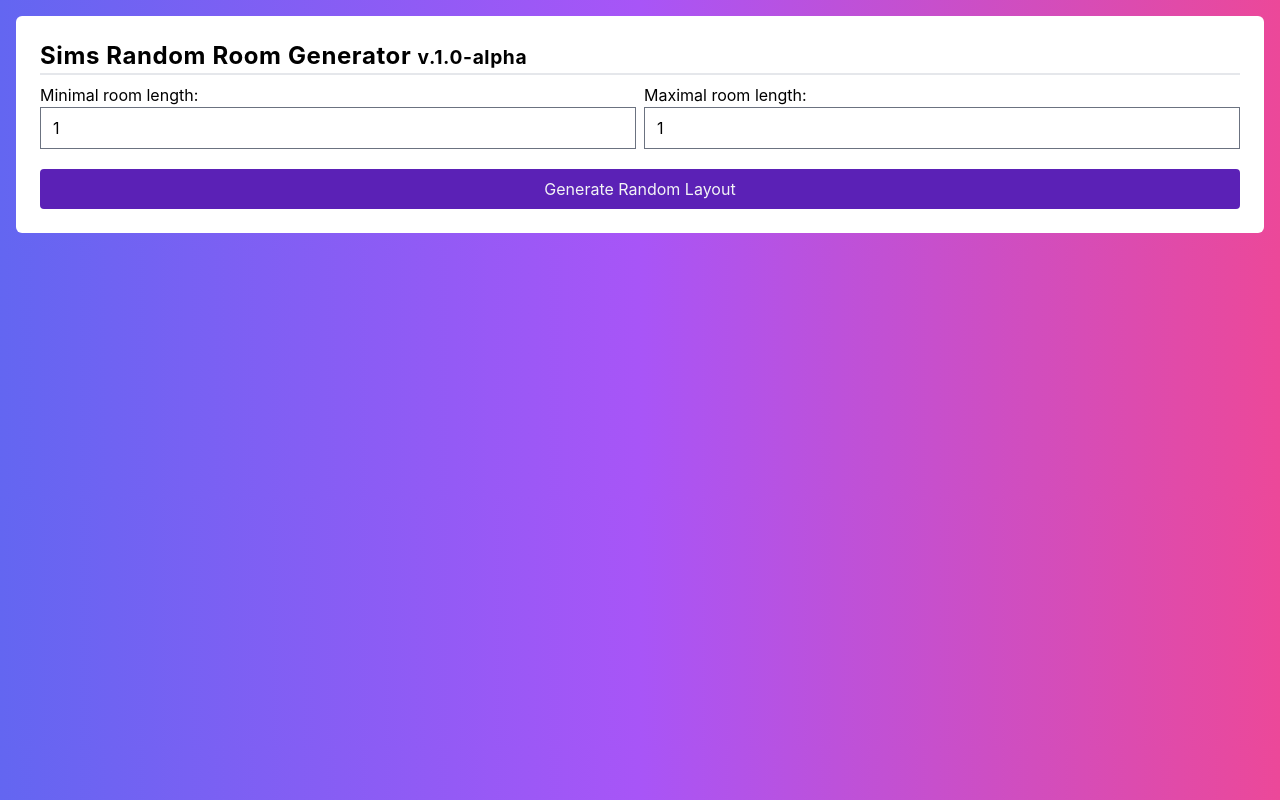
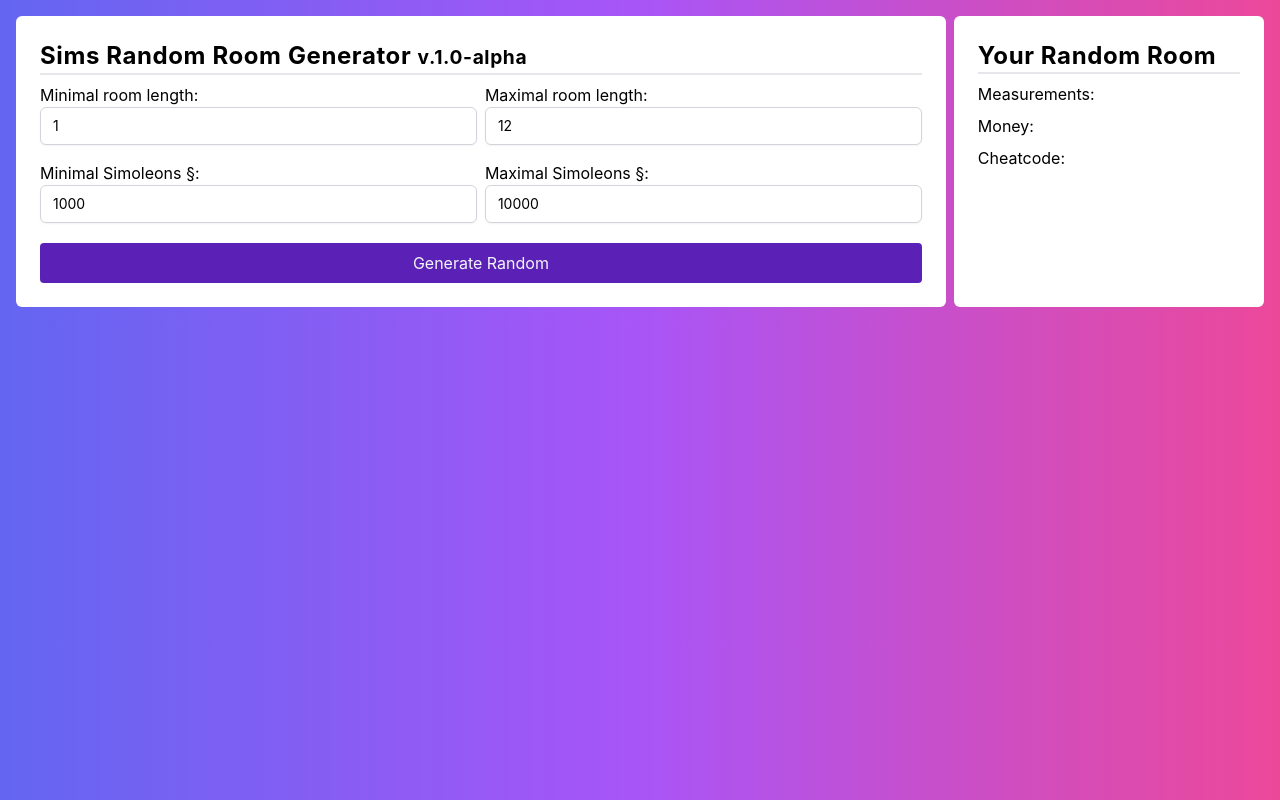
Before and after one commit to Schrotty/sims-random-rooms, a website built with Parcel: page src/index.html in a window 1280 px wide. Built offline with nearby package versions, Linux system fonts and the light colour scheme.

Commit message:
Update room generation

```diff
--- a/src/index.html
+++ b/src/index.html
@@ -8,24 +8,57 @@
   </head>
 
   <body class="bg-gradient-to-r from-indigo-500 via-purple-500 to-pink-500 w-full">
-    <div class="container mx-auto p-4">
-      <div class="bg-white rounded-md p-6">
-        <h1 class="text-2xl border-b-2 tracking-wide font-bold">Sims Random Room Generator <small>v.1.0-alpha</small></h1>
+    <div class="container mx-auto flex fle-row p-4 gap-2">
+      <div class="bg-white rounded-md p-6 w-9/12">
+        <h2 class="text-2xl border-b-2 tracking-wide font-bold">Sims Random Room Generator <small>v.1.0-alpha</small></h2>
 
         <div class="flex flex-row py-2 gap-2">
           <div class="flex flex-col w-6/12">
             <label for="min-x">Minimal room length:</label>
-            <input id="min-x" name="min-x" type="number" min="1" value="1">
+            <input id="min-x" name="min-x" type="number" min="1" value="1" class="focus:ring-indigo-500 focus:border-indigo-500 block w-full sm:text-sm border-gray-300 rounded-md shadow-sm">
           </div>
 
           <div class="flex flex-col w-6/12">
             <label for="max-x">Maximal room length:</label>
-            <input id="max-x" name="max-x" type="number" min="1" value="1">
+            <input id="max-x" name="max-x" type="number" min="1" value="12" class="focus:ring-indigo-500 focus:border-indigo-500 block w-full sm:text-sm border-gray-300 rounded-md shadow-sm">
+          </div>
+        </div>
+
+        <div class="flex flex-row py-2 gap-2">
+          <div class="flex flex-col w-6/12">
+            <label for="money-min">Minimal Simoleons §:</label>
+            <input id="money-min" type="number" min="1000" value="1000" class="focus:ring-indigo-500 focus:border-indigo-500 block w-full sm:text-sm border-gray-300 rounded-md shadow-sm">
+          </div>
+
+          <div class="flex flex-col w-6/12">
+            <label for="money-max">Maximal Simoleons §:</label>
+            <input id="money-max" type="number" min="1000" value="10000" class="focus:ring-indigo-500 focus:border-indigo-500 block w-full sm:text-sm border-gray-300 rounded-md shadow-sm">
           </div>
         </div>
 
         <div class="flex flex-col items-center">
-          <button class="bg-violet-800 text-gray-100 rounded h-10 w-full mt-3" onclick="f()">Generate Random Layout</button>
+          <button class="bg-violet-800 text-gray-100 rounded h-10 w-full mt-3" onclick="random_room()">Generate Random</button>
+        </div>
+      </div>
+
+      <div class="bg-white rounded-md p-6 w-3/12">
+        <h2 class="text-2xl border-b-2 tracking-wide font-bold">Your Random Room</h2>
+
+        <div class="flex flex-col py-2 gap-2">
+          <div class="w-full">
+            <span>Measurements:</span>
+            <span id="measurements" class="font-bold"></span>
+          </div>
+
+          <div class="w-full">
+            <span>Money:</span>
+            <span id="money" class="font-bold"></span>
+          </div>
+
+          <div class="w-full">
+            <span>Cheatcode:</span>
+            <span id="cheatcode" class="font-bold"></span>
+          </div>
         </div>
       </div>
     </div>
--- a/src/ts/index.ts
+++ b/src/ts/index.ts
@@ -1,9 +1,22 @@
-function f() {
-    const min = parseInt((<HTMLInputElement>document.getElementById("min-x")).value)
-    const max = parseFloat((<HTMLInputElement>document.getElementById("max-x")).value)
+function random_room() {
+    const measurements = <HTMLSpanElement>document.getElementById("measurements")
+    const cheatcode = <HTMLSpanElement>document.getElementById("cheatcode")
+    const money = <HTMLSpanElement>document.getElementById("money")
 
-    const x_value = Math.floor(Math.random() * (max - min + 1)) + min
-    const y_value = Math.floor(Math.random() * (max - min + 1)) + min
+    // room size values
+    const s_min = parseInt((<HTMLInputElement>document.getElementById("min-x")).value)
+    const s_max = parseFloat((<HTMLInputElement>document.getElementById("max-x")).value)
 
-    alert(String("Your room has the size: " + x_value + "x" + y_value));
+    // money values
+    const m_min = parseInt((<HTMLInputElement>document.getElementById("money-min")).value)
+    const m_max = parseInt((<HTMLInputElement>document.getElementById("money-max")).value)
+
+    // calc room size & money
+    const x_value = Math.floor(Math.random() * (s_max - s_min + 1)) + s_min
+    const y_value = Math.floor(Math.random() * (s_max - s_min + 1)) + s_min
+    const m = Math.floor(Math.random() * (m_max - m_min + 1)) + m_min
+
+    measurements.textContent = String(x_value + "x" + y_value + "m")
+    money.textContent = String(m + "§")
+    cheatcode.textContent = String("Money " + m)
 }
```
Also changed, not shown: 1 other file.
